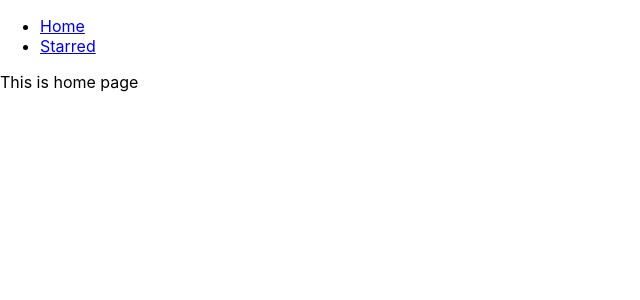
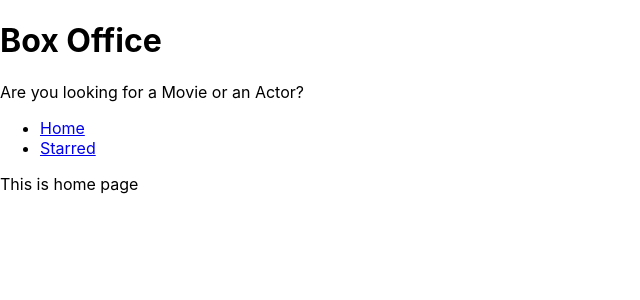
Before and after one commit to YeshwanthKare/react-box-office, a React (Create React App) app: page / in a window 1280 px wide. Shown: the top 300 px of the page, without its empty margins (0-640 px from the left). Built offline with nearby package versions, Linux system fonts and the light colour scheme.

Commit message:
ADD: added page layout mangement

```diff
--- a/src/App.js
+++ b/src/App.js
@@ -1,14 +1,11 @@
 import React from 'react';
 import { Switch, Route } from 'react-router-dom';
-import Navs from './components/Navs';
+// import Navs from './components/Navs';
 import Home from './pages/Home';
 import Starred from './pages/Starred';
 
 function App() {
   return (
-    <div>
-      <Navs />
-
     <Switch>
       <Route exact path="/">
         <Home />
@@ -22,7 +19,6 @@
         <div>This is 404 page</div>
       </Route>
     </Switch>
-    </div>
   );
 }
 
--- /dev/null
+++ b/src/components/MainPageLayout.js
@@ -0,0 +1,16 @@
+import React from 'react';
+import Navs from './Navs';
+import Title from './Title';
+
+const MainPageLayout = ({ children }) => (
+  <div>
+    <Title
+      title="Box Office"
+      subTitle="Are you looking for a Movie or an Actor?"
+    />
+    <Navs />
+    {children}
+  </div>
+);
+
+export default MainPageLayout;
--- /dev/null
+++ b/src/components/Title.js
@@ -0,0 +1,10 @@
+import React from 'react';
+
+const Title = ({ title, subTitle }) => (
+  <div>
+    <h1>{title}</h1>
+    <p>{subTitle}</p>
+  </div>
+);
+
+export default Title;
--- a/src/pages/Home.js
+++ b/src/pages/Home.js
@@ -1,10 +1,6 @@
 import React from 'react';
-import { Route } from 'react-router-dom';
+import MainPageLayout from '../components/MainPageLayout';
 
-const Home = () => (
-  <Route exact path="/">
-    This is home page
-  </Route>
-);
+const Home = () => <MainPageLayout>This is home page</MainPageLayout>;
 
 export default Home;
--- a/src/pages/Starred.js
+++ b/src/pages/Starred.js
@@ -1,6 +1,6 @@
 import React from 'react';
-// import { Route } from 'react-router-dom';
+import MainPageLayout from '../components/MainPageLayout';
 
-const Starred = () => <div>This is starred Page</div>;
+const Starred = () => <MainPageLayout>This is starred Page</MainPageLayout>;
 
 export default Starred;
```
Lines whose indentation alone changed are shown as unchanged.
